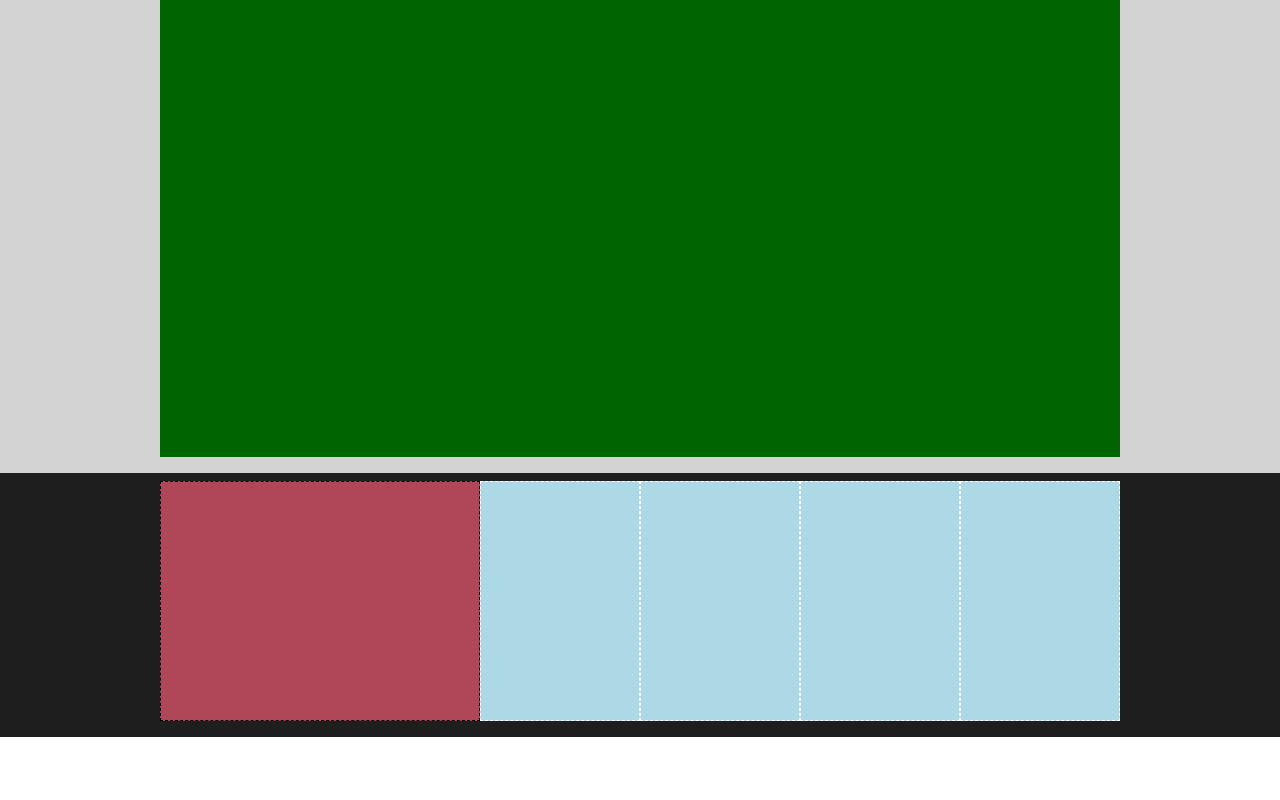
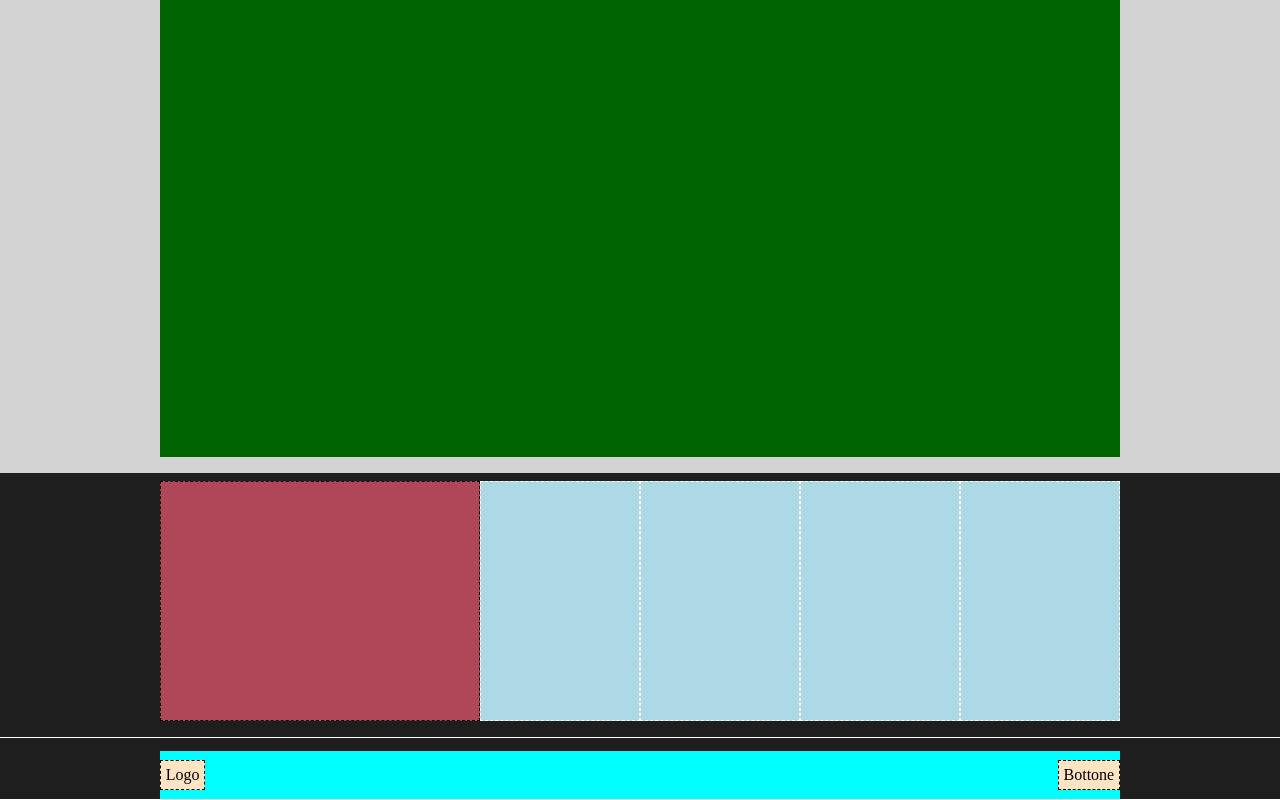
Before and after one commit to PaoloMarzocchi/htmlcss-struttura-discord, a plain HTML site: page index.html in a window 1280 px wide. Shown: the part 1615-2415 px from the top of the page. Before the commit the page ends 2352 px from the top, so only its background shows below. Drawn offline with Linux system fonts and the light colour scheme.

Commit message:
add last footer section

```diff
--- a/assets/css/style.css
+++ b/assets/css/style.css
@@ -99,3 +99,28 @@ body {
     height: 15rem;
     border: 1px dashed white;
 }
+.last-foot-container{
+    background-color: rgb(31, 30, 30);
+    padding-top: 0.8rem;
+    margin: auto;
+    border-top: 1px solid white;
+    border-bottom: 1px solid white;
+}
+
+.button-container{
+    background-color: aqua;
+    width: 60rem;
+    height: 2rem;
+    display: flex;
+    justify-content: space-between;
+    align-items: center;
+    padding-top: 1.5rem;
+    padding-bottom: 1.5rem;
+    margin: auto;
+}
+
+.button{
+    background-color: bisque;
+    padding: 0.3rem;
+    border: 1px dashed black;
+}
--- a/index.html
+++ b/index.html
@@ -61,7 +61,12 @@
             <div class="light-blue"></div>
             <div class="light-blue"></div>
         </div>
-
+        <div class="last-foot-container">
+            <div class="button-container">
+                <div class="button">Logo</div>
+                <div class="button">Bottone</div>
+            </div>
+        </div>
     </footer>
     <!-- /.site_footer -->
 </body>
```
